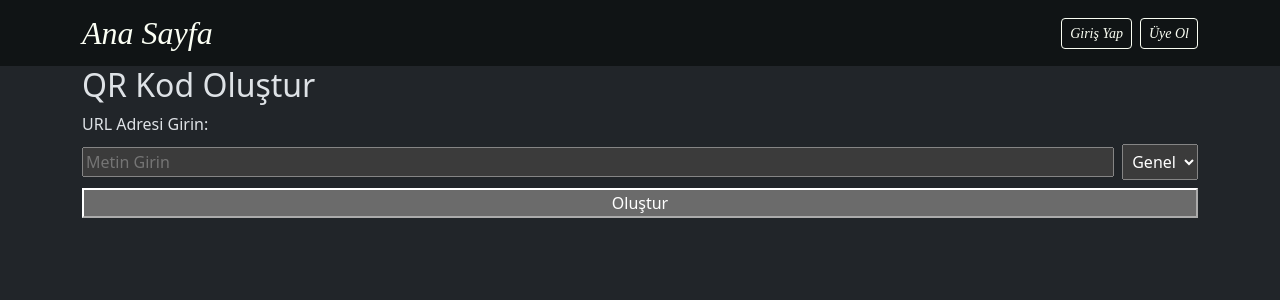
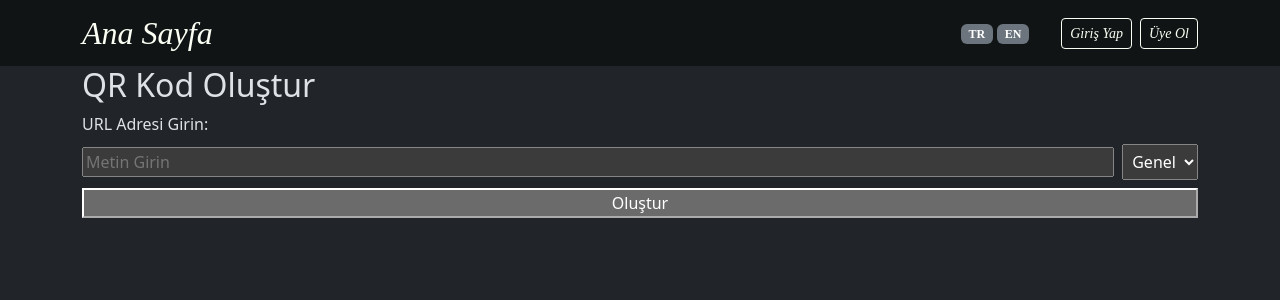
Before and after one commit to Esat-cpu/django-qr, a Django app: page /tr/ in a window 1280 px wide. Shown: the top 300 px of the page. Run offline with Django 5.2, Linux system fonts and the light colour scheme.

Commit message:
Dil değiştirme butonları eklendi

```diff
--- a/olustur/templates/olustur/base.html
+++ b/olustur/templates/olustur/base.html
@@ -1,7 +1,7 @@
 <!DOCTYPE html>
 {% load static %}
 {% load i18n %}
-<html lang="tr" data-bs-theme="dark">
+<html lang="{% get_current_language as LANGUAGE_CODE %}{{ LANGUAGE_CODE }}" data-bs-theme="dark">
 <head>
     <meta charset="UTF-8">
     <meta name="viewport" content="width=device-width, initial-scale=1.0">
@@ -15,20 +15,35 @@
         <div class="container">
             <a class="navbar-brand" href="{% url 'olustur:home' %}">{% trans "Ana Sayfa" %}</a>
 
-            {% if user.is_authenticated %}
-                <div class="ms-auto d-flex align-items-center gap-2">
+            <div class="ms-auto d-flex align-items-center gap-2">
+
+                <div class="me-4">
+                    <form action="{% url 'set_language' %}" method="post" class="d-inline">
+                        {% csrf_token %}
+                        <input type="hidden" name="next" value="{{ request.path }}">
+                        <input type="hidden" name="language" value="tr">
+                        <button type="submit" class="badge bg-secondary border-0">TR</button>
+                    </form>
+
+                    <form action="{% url 'set_language' %}" method="post" class="d-inline">
+                        {% csrf_token %}
+                        <input type="hidden" name="next" value="{{ request.path }}">
+                        <input type="hidden" name="language" value="en">
+                        <button type="submit" class="badge bg-secondary border-0">EN</button>
+                    </form>
+                </div>
+
+                {% if user.is_authenticated %}
                     <a href="{% url 'profile' %}"><span class="text-light">{{ user.username }}</span></a>
                     <form action="{% url 'logout' %}" method="post" class="d-inline">
                         {% csrf_token %}
                         <button type="submit" class="btn btn-outline-light btn-sm">{% trans "Çıkış Yap" %}</button>
                     </form>
-                </div>
-            {% else %}
-                <div class="ms-auto d-flex gap-2">
+                {% else %}
                     <a href="{% url 'login' %}" class="btn btn-outline-light btn-sm">{% trans "Giriş Yap" %}</a>
                     <a href="{% url 'register' %}" class="btn btn-outline-light btn-sm">{% trans "Üye Ol" %}</a>
-                </div>
-            {% endif %}
+                {% endif %}
+            </div>
         </div>
     </nav>
 
--- a/qryap/urls.py
+++ b/qryap/urls.py
@@ -25,6 +25,7 @@ from users import views as users_views
 
 urlpatterns = [
     path('admin/', admin.site.urls),
+    path('i18n/', include("django.conf.urls.i18n")),
 ]
 
 urlpatterns += i18n_patterns(
```
